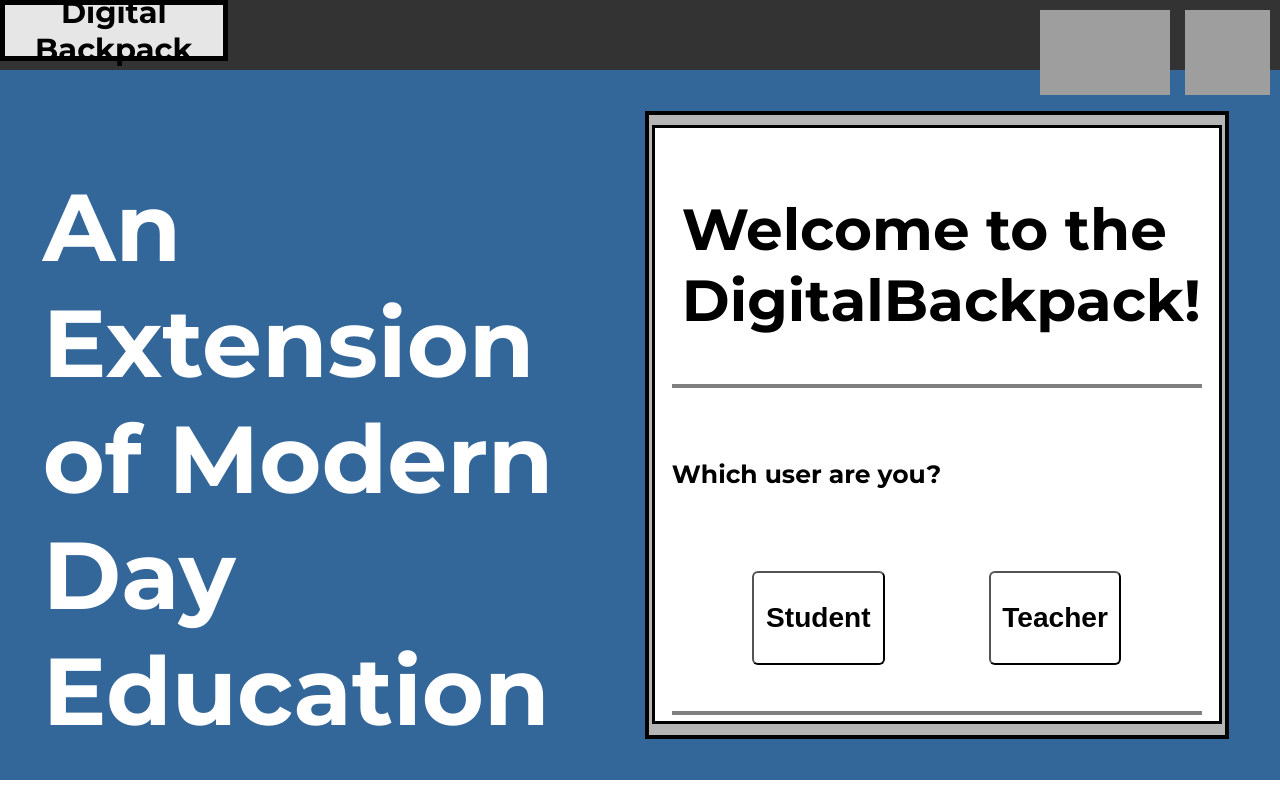
After one commit to kevkilbourne/DigiPackWebpage, a Django app: page / in a window 1280 px wide. The commit adds this page. Run offline with Django 4.2, Linux system fonts and the light colour scheme; grey boxes are pictures that could not be loaded.

Commit message:
Created homepage which can redirect to either the student or teacher webpage. Landing page appears when no specified path is given after the url.

```diff
--- /dev/null
+++ b/DigitalBackpack/static/css/landingWeb.css
@@ -0,0 +1,129 @@
+@font-face {
+    src: url(fonts/Montserrat-VariableFont_wght.ttf);
+    font-family: Montserrat;
+}
+
+html {
+    font-family: Montserrat;
+}
+
+body {
+  padding: 0;
+  margin: 0;
+}
+
+.header {
+  width: auto;
+  height: 5.5vw;
+  background-color: #333333;
+}
+
+.headBox {
+  font-size: 95%;
+  width: 17vw;
+  height: 4vw;
+  border: 5px solid #000000;
+  background-color: #e6e6e6;
+  vertical-align: middle;
+  text-align: center;
+  display: flex;
+  align-items: center;
+  justify-content: center;
+}
+
+.mainBody {
+  display: flex;
+  align-items: center;
+  justify-content: flex-end;
+  width: 99.99vw;
+  height: 88.65vh;
+  background-color: #336699;
+}
+
+#homepageTextContainer {
+  display: flex;
+  justify-content: center;
+  position: relative;
+  width: 45%;
+  height: 90%;
+}
+
+.picture1 {
+  position: absolute;
+  top: 0;
+  right: 0;
+  display: inline-block;
+  padding: 10px;
+}
+
+.picture2 {
+  position: absolute;
+  top: 0;
+  right: 0;
+  display: inline-block;
+  padding: 10px;
+  margin-right: 100px;
+}
+
+#homepageText {
+  color: white;
+  font-size: 95px;
+  padding-left: 25px;
+}
+
+#loginContainer {
+  display: flex;
+  align-items: center;
+  justify-content: center;
+  width: 45%;
+  height: 87.5%;
+  background-color: #b5b5b5;
+  border: solid 4px black;
+  margin: 4%;
+}
+
+#loginBox {
+  width: 92%;
+  height: 90%;
+  background-color: white;
+  border: solid 3px black;
+  padding: 3%;
+}
+
+.userType {
+  text-align: center;
+}
+
+.toStudentPage {
+  position: relative;
+  left: -50px;
+  width: 25%;
+
+  transition-duration: 0.4s;
+  font-size: 24px;
+  border-radius: 6px;
+  background-color: white;
+  cursor: pointer;
+}
+
+.toTeacherPage {
+  position: relative;
+  left: 50px;
+  width: 25%;
+
+  transition-duration: 0.4s;
+  font-size: 24px;
+  border-radius: 6px;
+  background-color: white;
+  cursor: pointer;
+}
+
+.toStudentPage:hover {
+  background-color: #636363;
+  color: white;
+}
+
+.toTeacherPage:hover {
+  background-color: #636363;
+  color: white;
+}
--- a/DigitalBackpack/static/css/studentWeb.css
+++ b/DigitalBackpack/static/css/studentWeb.css
@@ -23,6 +23,7 @@ h1 {
 }
 
 .headBox {
+  font-size: 95%;
   width: 17vw;
   height: 4vw;
   border: 5px solid #000000;
--- /dev/null
+++ b/DigitalBackpack/templates/DigitalBackpack/LandingWebpage.html
@@ -0,0 +1,61 @@
+{% load static %}
+<!DOCTYPE html>
+
+<html lang="en" dir="ltr">
+  <head>
+    <meta charset="utf-8">
+    <title>Welcome to the DigitalBackpack!</title>
+
+    <link rel="stylesheet" href="{% static 'css/landingWeb.css' %}">
+
+  </head>
+
+  <body>
+
+    <div class="header">
+      <div class="headBox">
+        <h1>Digital Backpack</h1>
+        <div class="picture1">
+          <img src="../static/img/Team_Logout_logo.png" alt="Team Logout" height="85" width="85">
+        </div>
+        <div class="picture2">
+          <img src="../static/img/CANIS.png" alt="CANIS" height="85" width="130">
+        </div>
+      </div>
+    </div>
+
+    <div class="mainBody">
+      <div id="homepageTextContainer">
+        <h1 id="homepageText">An Extension of Modern Day Education</h1>
+      </div>
+
+      <div id="loginContainer">
+        <div id="loginBox">
+          <h2 style="font-size:58px; padding-left:10px;">Welcome to the DigitalBackpack!</h2>
+          <hr style="border: 2px solid #808080;">
+          <br><br>
+          <h3 style="font-size: 25px;">Which user are you?</h3>
+          <br><br><br>
+          <div class="userType">
+            <a href="student/" style="text-decoration:none">
+              <button type="button" class="toStudentPage">
+                <h3>Student</h3>
+              </button>
+            </a>
+
+            <a href="teacher/" style="text-decoration:none">
+              <button type="button" class="toTeacherPage">
+                <h3>Teacher</h3>
+              </button>
+            </a>
+            <br><br><br>
+            <hr style="border: 2px solid #808080;">
+          </div>
+
+        </div>
+      </div>
+
+    </div>
+
+  </body>
+</html>
--- a/DigitalBackpack/templates/DigitalBackpack/StudentWebpage.html
+++ b/DigitalBackpack/templates/DigitalBackpack/StudentWebpage.html
@@ -26,9 +26,9 @@
       </div>
 
       <a href="connectivity/">
-        		<button type="button" class="onlineConnect">
-					<h3>View My Online Connectivity</h3>
-				</button>
+        <button type="button" class="onlineConnect">
+            <h3>View My Online Connectivity</h3>
+        </button>
       </a>
 
       <div id="assignments">
--- a/DigitalBackpack/urls.py
+++ b/DigitalBackpack/urls.py
@@ -2,6 +2,7 @@ from django.urls import path
 from . import views
 
 urlpatterns = [
+    path( '', views.landing_page, name='landing_page' ),
     path( 'student/', views.student_page, name='student_page' ),
     path( 'teacher/', views.teacher_page, name='teacher_page' ),
     path( 'ratings/', views.ratings, name='ratings'),
--- a/DigitalBackpack/views.py
+++ b/DigitalBackpack/views.py
@@ -10,6 +10,9 @@ import seaborn as sns
 from pandas import read_csv
 import DigitalBackpack.models as models
 from .forms import RatingForm
+
+def landing_page(request):
+    return render(request, 'DigitalBackpack/LandingWebpage.html')
 
 def student_page(request):
     return render(request, 'DigitalBackpack/StudentWebpage.html')
```
